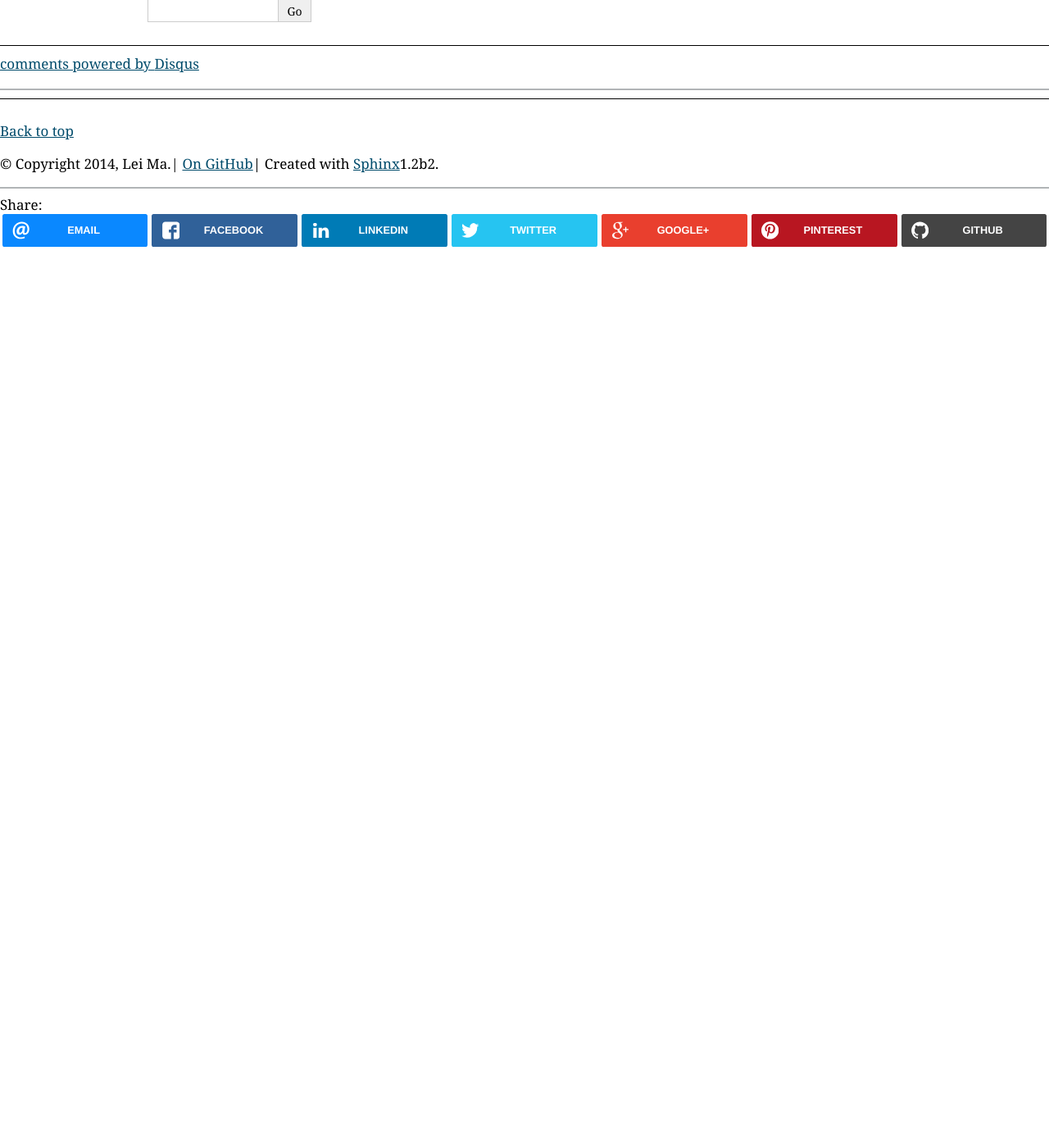
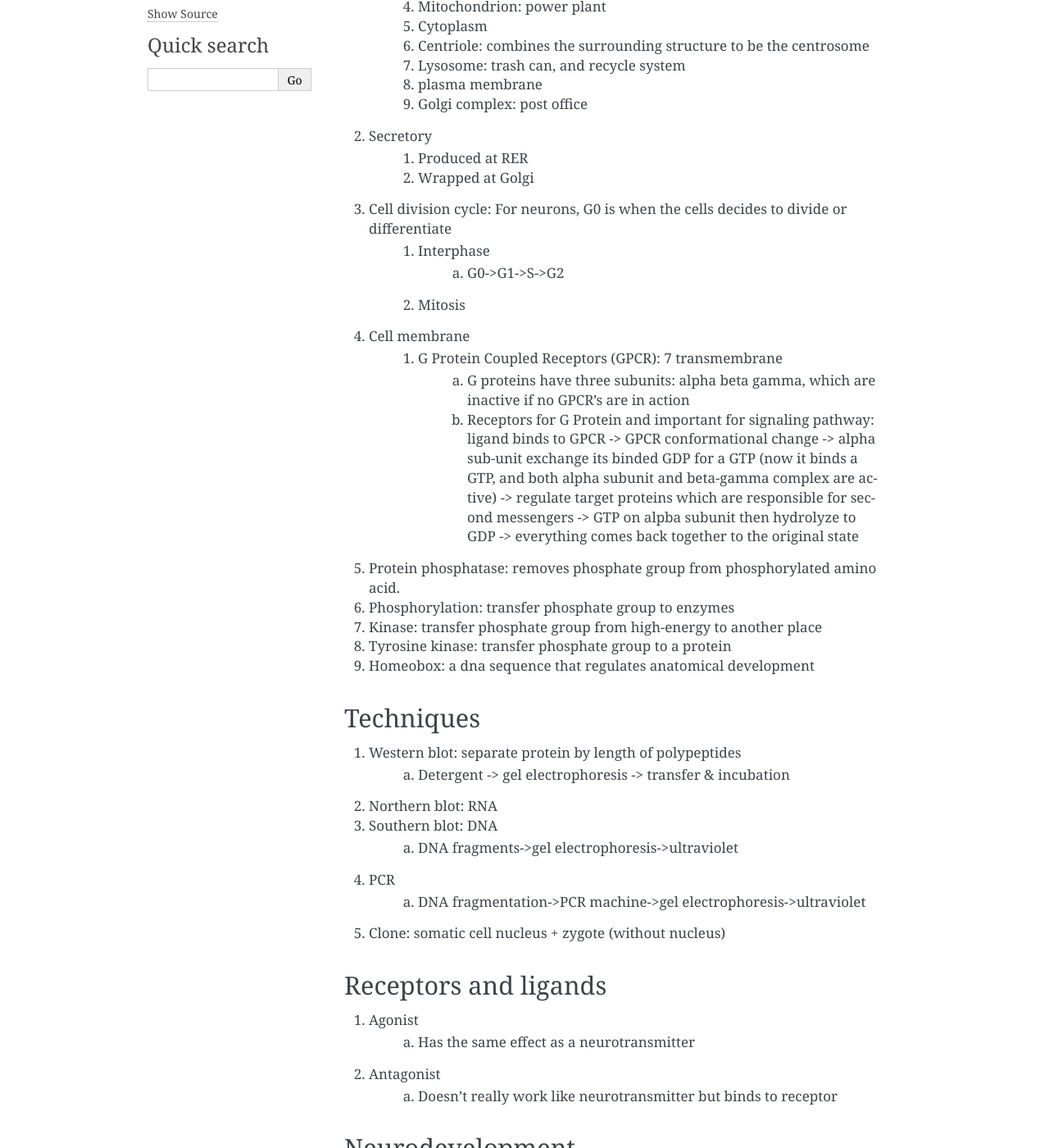
Before and after one commit to sumanadr/intelligence, a Sphinx documentation site: the page built from docs/biology.rst, in a window 1280 px wide and 1400 px high, scrolled down 270 px. Shown: the whole window at 82% size. Built offline with Sphinx 7.4.7, drawn with Linux system fonts in a browser that asks for light colours; formulas are drawn with MathJax 3; comment, search, counter and statistics services are not loaded; before the commit the page ends 900 px from its top, so only the background shows below that; some of the changed text lies outside the part shown.

Commit message:
:notes: new chapter on biology

```diff
--- a/docs/biology.rst
+++ b/docs/biology.rst
@@ -4,9 +4,84 @@ Biology
 
 
 
+Terms & Concepts
+==========================
 
 
 
+1. cell structure (check figure)
+	1. Nucleus: administration office
+	2. smooth endoplasmic reticulum: high way
+	3. rough endoplasmic reticulum
+	4. Mitochondrion: power plant
+	5. Cytoplasm
+	6. Centriole: combines the surrounding structure to be the centrosome
+	7. Lysosome: trash can, and recycle system
+	8. plasma membrane
+	9. Golgi complex: post office
+2. Secretory
+	1. Produced  at RER
+	2. Wrapped at Golgi
+3. Cell division cycle: For neurons, G0 is when the cells decides to divide or differentiate
+	1. Interphase
+		a. G0->G1->S->G2
+	2. Mitosis
+4. Cell membrane
+	1. G Protein Coupled Receptors (GPCR): 7 transmembrane
+		a. G proteins have three subunits: alpha beta gamma, which are inactive if no GPCR's are in action
+		b. Receptors for G Protein and important for signaling pathway: ligand binds to GPCR -> GPCR conformational change -> alpha sub-unit exchange its binded GDP for a GTP (now it binds a GTP, and both alpha subunit and beta-gamma complex are active) -> regulate target proteins which are responsible for second messengers -> GTP on alpba subunit then hydrolyze to GDP -> everything comes back together to the original state
+5. Protein phosphatase: removes phosphate group from phosphorylated amino acid.
+6. Phosphorylation: transfer phosphate group to enzymes
+7. Kinase: transfer phosphate group from high-energy to another place
+8. Tyrosine kinase: transfer phosphate group to a protein
+9. Homeobox: a dna sequence that regulates anatomical development
+
+
+
+
+Techniques
+===========================
+
+
+
+1. Western blot: separate protein by length of polypeptides
+	a. Detergent -> gel electrophoresis -> transfer & incubation
+2. Northern blot: RNA
+3. Southern blot: DNA
+	a. DNA fragments->gel electrophoresis->ultraviolet
+4. PCR
+	a. DNA fragmentation->PCR machine->gel electrophoresis->ultraviolet
+5. Clone: somatic cell nucleus + zygote (without nucleus)
+
+
+
+Receptors and ligands
+======================================
+
+
+1. Agonist
+	a. Has the same effect as a neurotransmitter
+2. Antagonist
+	a. Doesn't really work like neurotransmitter but binds to receptor
+
+
+
+
+Neurodevelopment
+========================
+
+
+
+
+1. Process:  Fertilized egg -> caps -> gastrulation-> neural plate->neural tube-> Anterior-posterior patterning (now we have differences between two ends)-> Dorsal-ventral patterning (differences between dorsal and ventral)
+2. Gastrulation: three layers : ectoderm, endoderm, then mesoderm
+3. Polarization of Neurons:
+	a. 5 stages: first 2 symmetric, 3 with axon begins, 4 growing in length and branching, 5 morphogenesis  and synapse
+	b. Filopodia:
+	c. Lamellipodia:
+	d. Framework: tublin + actin
+4. ECM: extracellular matrix:
+	a. Scaffolding the organ
 
 
 
```
